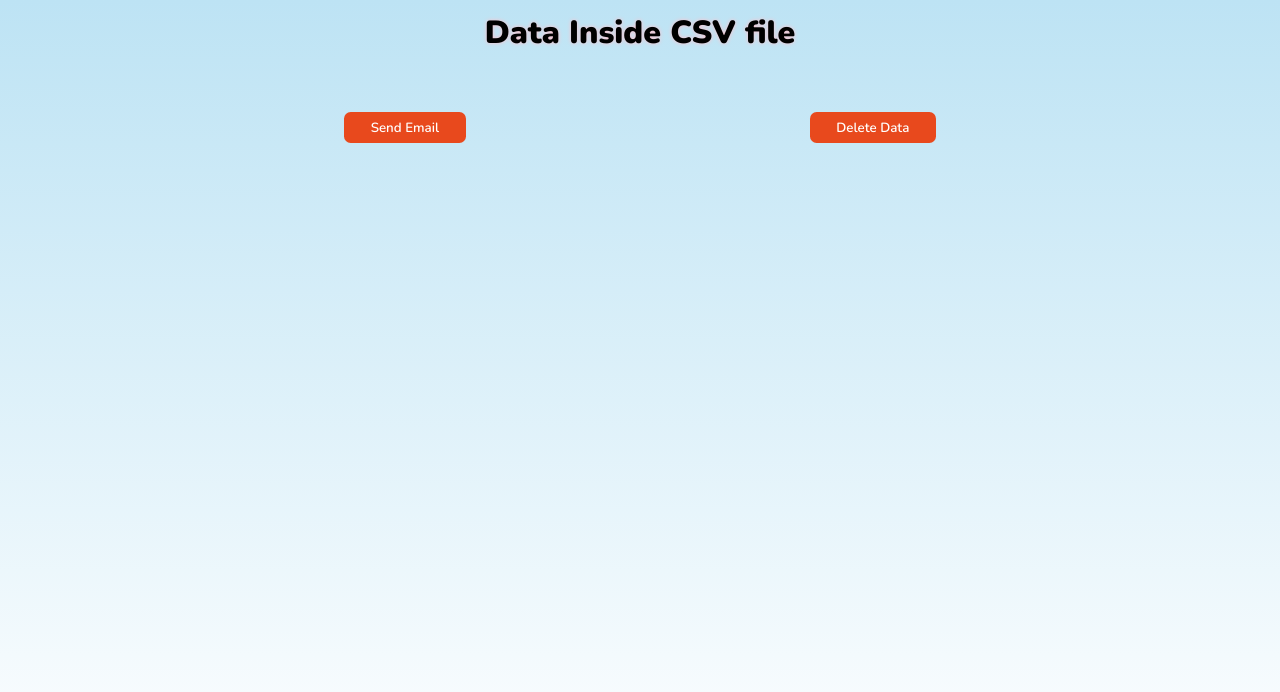
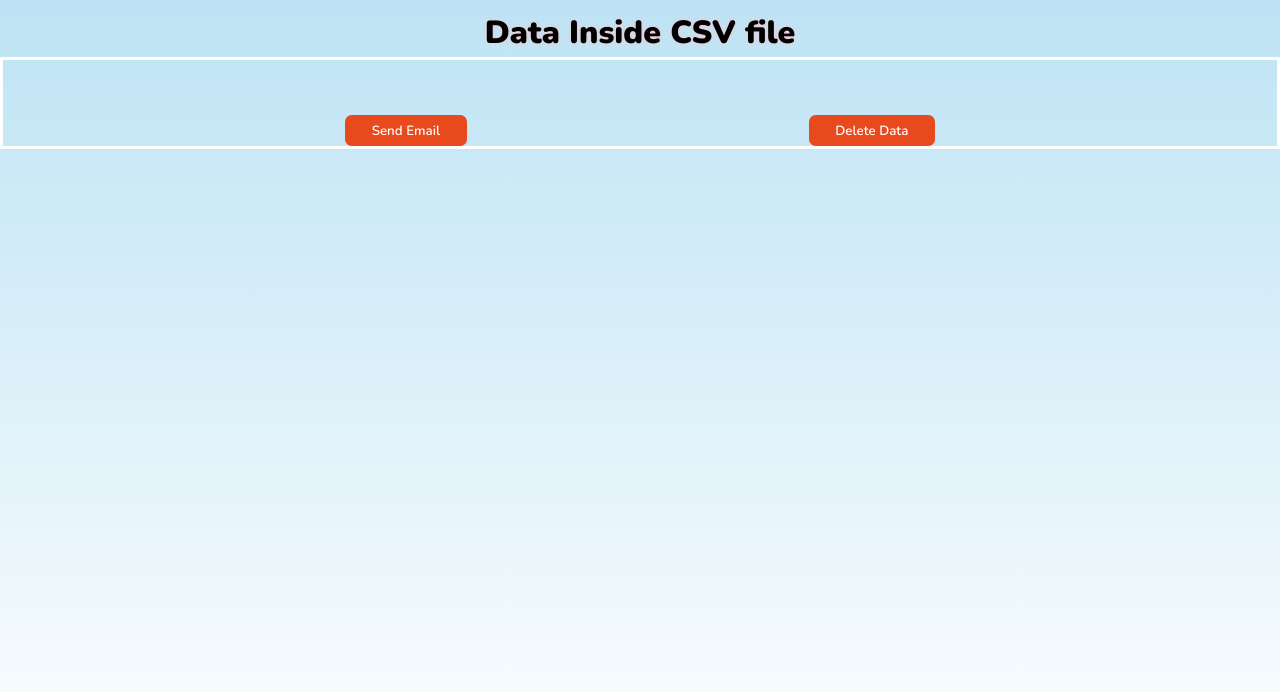
Before and after one commit to AryanAg08/Optica-Inhouse-Hackathon, a website: page public/frontend/Display.html in a window 1280 px wide. Drawn offline with nearby package versions, Linux system fonts and the light colour scheme; no server answers; a web font is replaced by a local one.

Commit message:
Changes in display file

```diff
--- a/public/frontend/Display.html
+++ b/public/frontend/Display.html
@@ -53,6 +53,9 @@
             display: flex;
             justify-content: space-evenly;
                 }
+                form{
+                    border: 3px solid white;
+                }
     </style>
 </head>
 <body>
```
